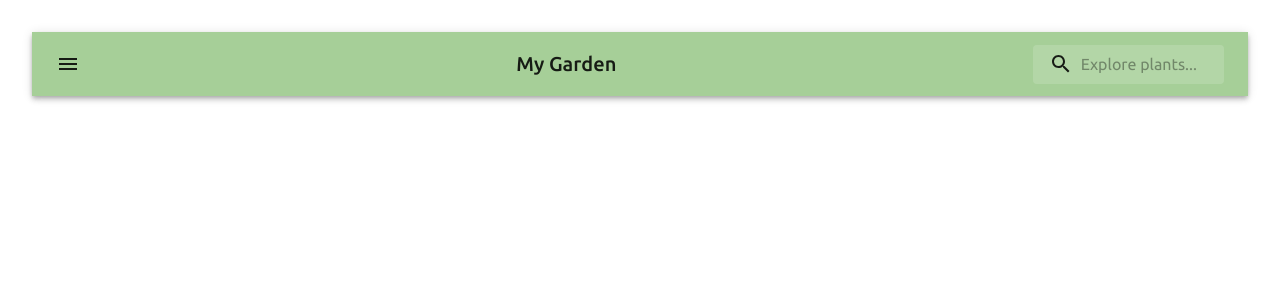
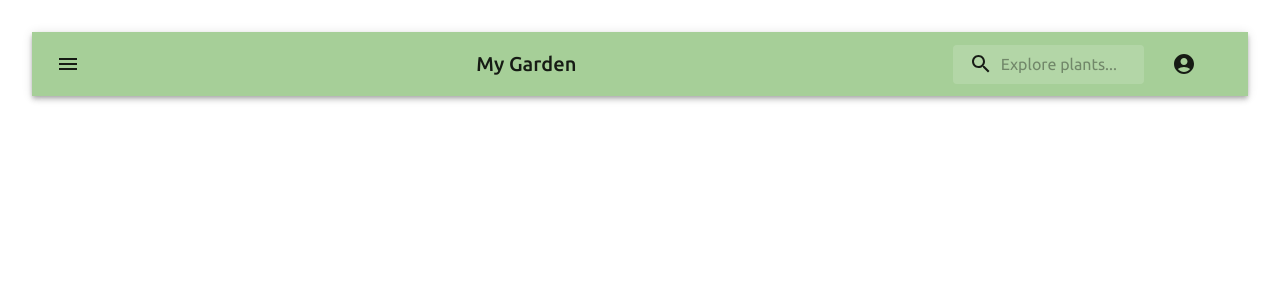
Before and after one commit to yoavrichter30/myGarden, a React (Vite) app in the folder front/: page / in a window 1280 px wide. Shown: the top 300 px of the page. Built offline with nearby package versions, Linux system fonts and the light colour scheme.

Commit message:
navbar color and account button for logout and pprofile

```diff
--- a/front/src/layout/Appbar/Appbar.tsx
+++ b/front/src/layout/Appbar/Appbar.tsx
@@ -5,10 +5,12 @@ import Toolbar from '@mui/material/Toolbar';
 import IconButton from '@mui/material/IconButton';
 import Typography from '@mui/material/Typography';
 import InputBase from '@mui/material/InputBase';
+import AccountCircle from '@mui/icons-material/AccountCircle';
 import MenuIcon from '@mui/icons-material/Menu';
 import SearchIcon from '@mui/icons-material/Search';
 import baseTheme from '../../theme.ts'
 import Box from '@mui/material/Box';
+import { Menu, MenuItem } from '@mui/material';
 
 const Search = styled('div')(({ theme }) => ({
   position: 'relative',
@@ -58,38 +60,38 @@ const theme = createTheme({
 });
 
 export default function SearchAppBar() {
-   // const [anchorEl, setAnchorEl] = React.useState<null | HTMLElement>(null);
-  // const isMenuOpen = Boolean(anchorEl);
+  const [anchorEl, setAnchorEl] = React.useState<null | HTMLElement>(null);
+  const isMenuOpen = Boolean(anchorEl);
 
-  // const handleProfileMenuOpen = (event: React.MouseEvent<HTMLElement>) => {
-  //   setAnchorEl(event.currentTarget);
-  // };
-  // const handleMenuClose = () => {
-  //   setAnchorEl(null);
-  //   // handleMobileMenuClose();
-  // };
+  const handleProfileMenuOpen = (event: React.MouseEvent<HTMLElement>) => {
+    setAnchorEl(event.currentTarget);
+  };
+  const handleMenuClose = () => {
+    setAnchorEl(null);
+    // handleMobileMenuClose();
+  };
 
-  // const menuId = 'primary-search-account-menu';
-  // const renderMenu = (
-  //   <Menu
-  //     anchorEl={anchorEl}
-  //     anchorOrigin={{
-  //       vertical: 'top',
-  //       horizontal: 'right',
-  //     }}
-  //     id={menuId}
-  //     keepMounted
-  //     transformOrigin={{
-  //       vertical: 'top',
-  //       horizontal: 'right',
-  //     }}
-  //     open={isMenuOpen}
-  //     onClose={handleMenuClose}
-  //   >
-  //     <MenuItem onClick={handleMenuClose}>Profile</MenuItem>
-  //     <MenuItem onClick={handleMenuClose}>My account</MenuItem>
-  //   </Menu>
-  // );
+  const menuId = 'primary-search-account-menu';
+  const renderMenu = (
+    <Menu
+      anchorEl={anchorEl}
+      anchorOrigin={{
+        vertical: 'top',
+        horizontal: 'right',
+      }}
+      id={menuId}
+      keepMounted
+      transformOrigin={{
+        vertical: 'top',
+        horizontal: 'right',
+      }}
+      open={isMenuOpen}
+      onClose={handleMenuClose}
+    >
+      <MenuItem onClick={handleMenuClose}>Profile</MenuItem>
+      <MenuItem onClick={handleMenuClose}>Logout</MenuItem>
+    </Menu>
+  );
 
   return (
     <ThemeProvider theme={theme}>
@@ -122,8 +124,20 @@ export default function SearchAppBar() {
               inputProps={{ 'aria-label': 'Search' }}
             />
           </Search>
+          <MenuItem onClick={handleProfileMenuOpen}>
+            <IconButton
+              size="large"
+              aria-label="account of current user"
+              aria-controls="primary-search-account-menu"
+              aria-haspopup="true"
+              color="inherit"
+            >
+              <AccountCircle />
+            </IconButton>
+          </MenuItem>
         </Toolbar>
       </AppBar>
+      {renderMenu}
     </Box>
     </ThemeProvider>
   );
```
